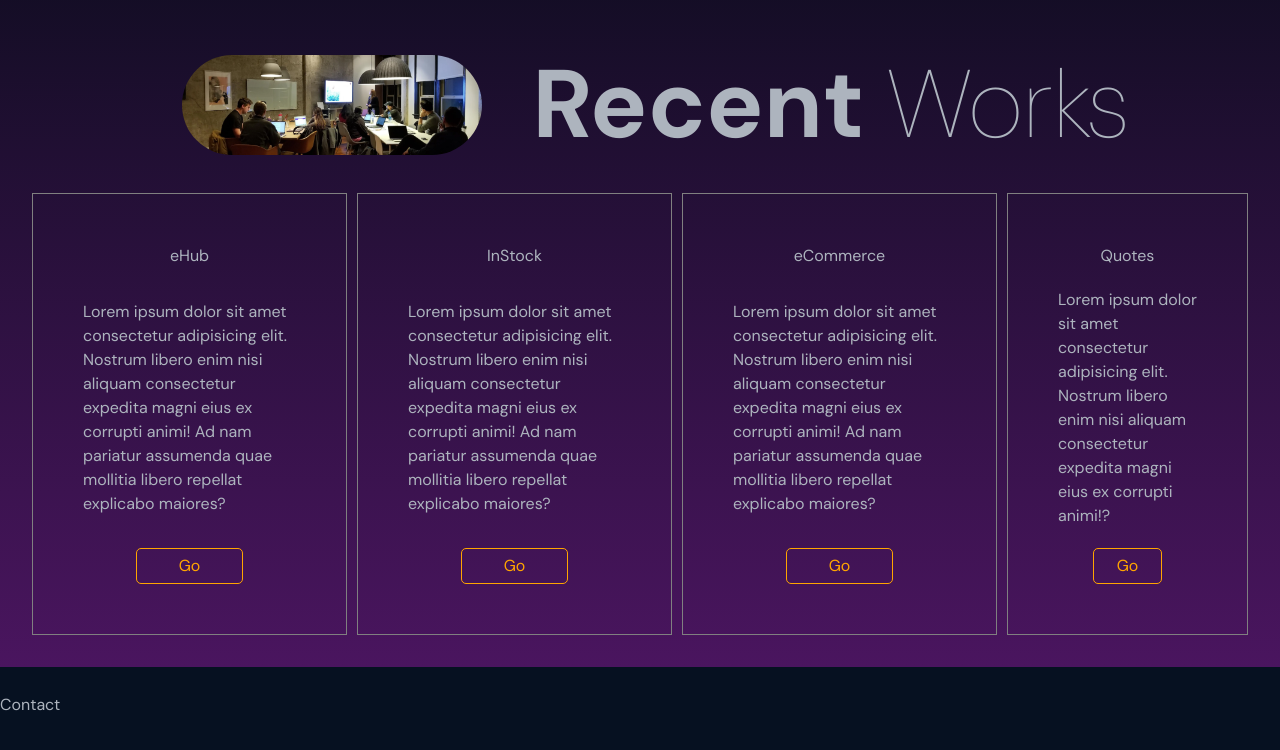
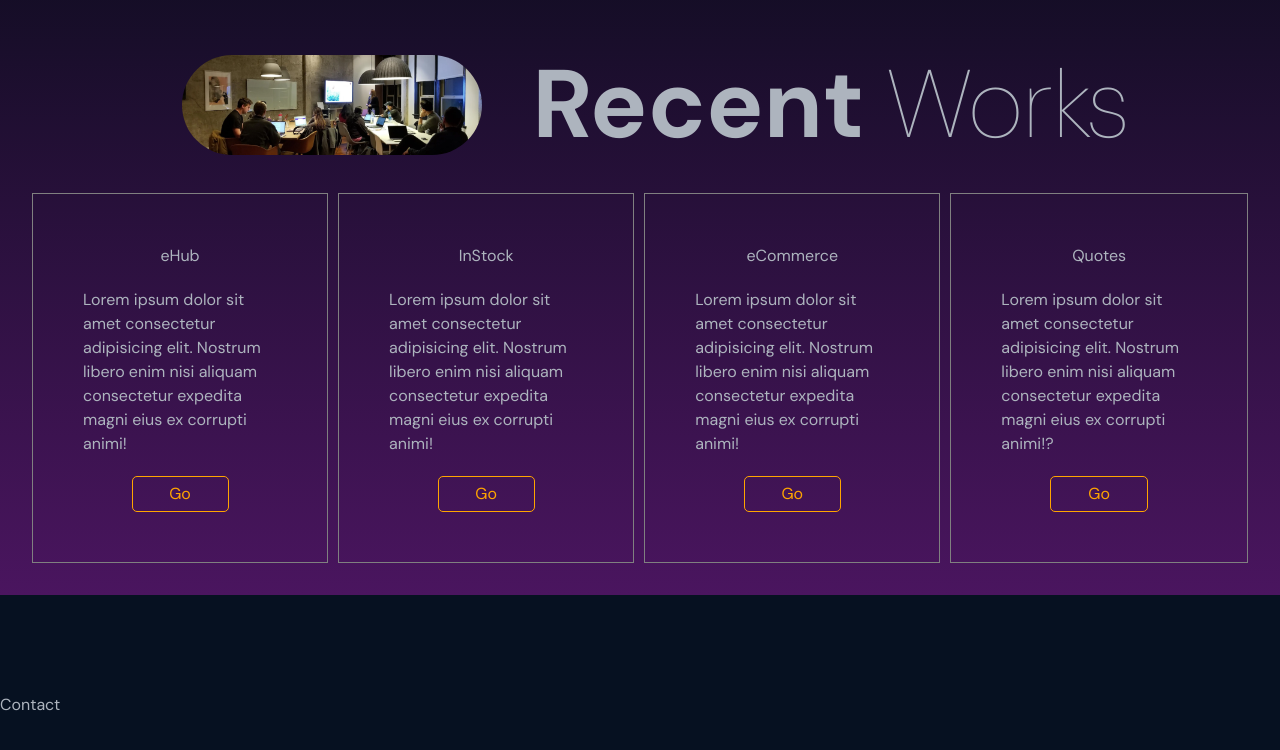
Before and after one commit to padmalathak/portfolio, a React (Create React App) app: page / in a window 1280 px wide. Shown: the part 3060-3810 px from the top of the page. Built offline with nearby package versions, Linux system fonts and the light colour scheme.

Commit message:
Branding

```diff
--- a/src/Component/Portfolio/Portfolio.jsx
+++ b/src/Component/Portfolio/Portfolio.jsx
@@ -52,8 +52,7 @@ function Portfolio() {
             <p>
               Lorem ipsum dolor sit amet consectetur adipisicing elit. Nostrum
               libero enim nisi aliquam consectetur expedita magni eius ex
-              corrupti animi! Ad nam pariatur assumenda quae mollitia libero
-              repellat explicabo maiores?
+              corrupti animi!
             </p>
             <button>Go</button>
           </motion.div>
@@ -65,8 +64,7 @@ function Portfolio() {
             <p>
               Lorem ipsum dolor sit amet consectetur adipisicing elit. Nostrum
               libero enim nisi aliquam consectetur expedita magni eius ex
-              corrupti animi! Ad nam pariatur assumenda quae mollitia libero
-              repellat explicabo maiores?
+              corrupti animi!
             </p>
             <button>Go</button>
           </motion.div>
@@ -78,8 +76,7 @@ function Portfolio() {
             <p>
               Lorem ipsum dolor sit amet consectetur adipisicing elit. Nostrum
               libero enim nisi aliquam consectetur expedita magni eius ex
-              corrupti animi! Ad nam pariatur assumenda quae mollitia libero
-              repellat explicabo maiores?
+              corrupti animi!
             </p>
             <button>Go</button>
           </motion.div>
```
